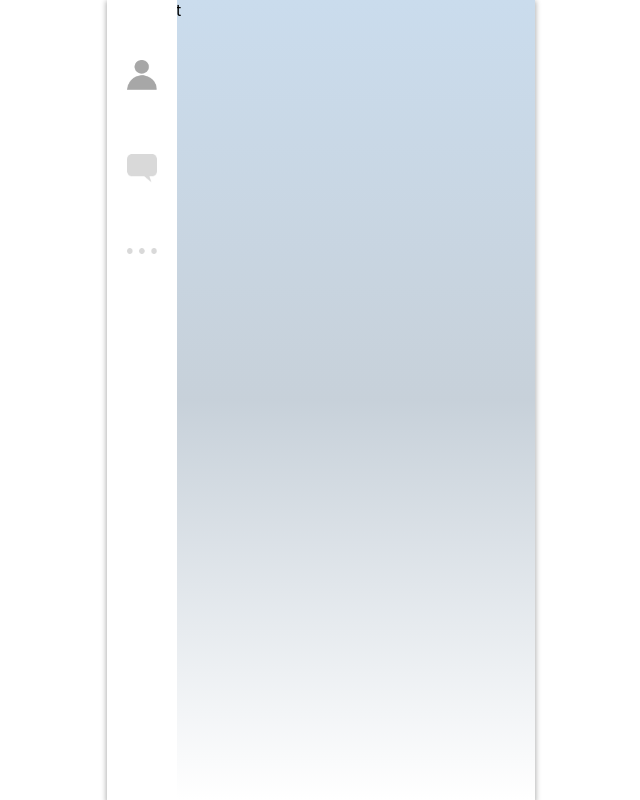
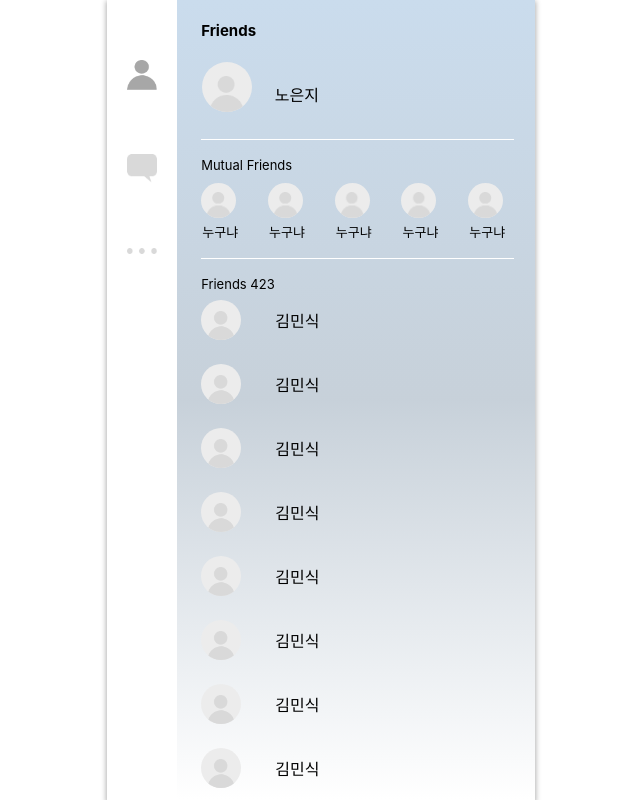
Before and after one commit to nonjee888/messanger_app, a React (Create React App) app: page /friends in a window 1280 px wide. Shown: the whole page, without its empty margins (319-959 px from the left). Built offline with nearby package versions, Linux system fonts and the light colour scheme.

Commit message:
[feat] FriendListPage view done

```diff
--- a/src/components/friends/FriendCard.tsx
+++ b/src/components/friends/FriendCard.tsx
@@ -1,7 +1,26 @@
-import React from "react";
+import "./style.scss";
+import user from "../../asset/images/user.png";
 
 const FriendCard = () => {
-  return <div>FriendCard</div>;
+  return (
+    <div
+      className="friendCard"
+      onClick={() => {
+        //프로필상세조회페이지
+      }}
+    >
+      <div className="friendProfile">
+        <div className="friendImgWrap">
+          <img
+            src={user}
+            alt="user"
+            style={{ margin: "27% 0 0 15%", width: "70%" }}
+          />
+        </div>
+        <div className="friendIdWrap">김민식</div>
+      </div>
+    </div>
+  );
 };
 
 export default FriendCard;
--- a/src/components/friends/FriendList.tsx
+++ b/src/components/friends/FriendList.tsx
@@ -1,7 +1,55 @@
-import React from "react";
+import FriendCard from "./FriendCard";
+import FriendMutualCard from "./FriendMutualCard";
+import user from "../../asset/images/user.png";
+import "./style.scss";
+import { useCallback, useState } from "react";
 
 const FriendList = () => {
-  return <div className="All">FriendList</div>;
+  return (
+    <div className="Pages" style={{ overflow: "auto" }}>
+      <div style={{ display: "flex" }}>
+        <div className="friends">Friends</div>
+      </div>
+      {/*내프로필*/}
+      <div className="myProfile">
+        <div className="myImgWrap">
+          <img
+            src={user}
+            alt="user"
+            style={{ margin: "27% 0 0 15%", width: "70%" }}
+          />
+        </div>
+        <div className="myIdWrap">노은지</div>
+      </div>
+      {/*추천친구목록*/}
+      <div className="divider" />
+      <div className="reckonFriends">Mutual Friends</div>
+      <div style={{ display: "flex", margin: "2% 0 0 22%" }}>
+        <FriendMutualCard />
+        <FriendMutualCard />
+        <FriendMutualCard />
+        <FriendMutualCard />
+        <FriendMutualCard />
+      </div>
+      <div className="divider" />
+      {/*친구목록*/}
+      <div className="friendsNum">Friends 423</div>
+      <FriendCard />
+      <FriendCard />
+      <FriendCard />
+      <FriendCard />
+      <FriendCard />
+      <FriendCard />
+      <FriendCard />
+      <FriendCard />
+      <FriendCard />
+      <FriendCard />
+      <FriendCard />
+      <FriendCard />
+      <FriendCard />
+      <FriendCard />
+    </div>
+  );
 };
 
 export default FriendList;
--- /dev/null
+++ b/src/components/friends/FriendMutualCard.tsx
@@ -0,0 +1,27 @@
+import user from "../../asset/images/user.png";
+
+const FriendMutualCard = () => {
+  return (
+    <>
+      <div
+        style={{ width: "12%", marginRight: "8%", cursor: "pointer" }}
+        onClick={() => {
+          //프로필상세조회페이지
+        }}
+      >
+        <div className="mutualProfile">
+          <img
+            src={user}
+            alt="user"
+            style={{ margin: "27% 0 0 15%", width: "70%" }}
+          />
+        </div>
+        <div className="mutualIdWrap">
+          <div className="muId">누구냐</div>
+        </div>
+      </div>
+    </>
+  );
+};
+
+export default FriendMutualCard;
--- /dev/null
+++ b/src/components/friends/FriendProfile.tsx
@@ -0,0 +1,5 @@
+const FriendProfile = () => {
+  return <div className="All">FriendProfile</div>;
+};
+
+export default FriendProfile;
--- /dev/null
+++ b/src/components/friends/style.scss
@@ -0,0 +1,93 @@
+$stShadow: 0 2px 5px 1px rgba(50, 47, 52, 0.16);
+$stFont: "Nanum Gothic Coding", monospace;
+$stFont-size: 15px;
+$stSmallFont: 13px;
+/*FriendList*/
+.Pages {
+  .friends {
+    margin: 5% 0 3% 22%;
+    font: $stFont;
+    font-size: $stFont-size;
+    font-weight: bold;
+  }
+
+  .myProfile {
+    cursor: pointer;
+    margin-left: 20%;
+    display: grid;
+    grid-template-columns: 18% 60%;
+    .myImgWrap {
+      margin: 15%;
+      width: 50px;
+      height: 50px;
+      border-radius: 100px;
+      background-color: #ececec;
+      object-fit: cover;
+      overflow: hidden;
+    }
+    .myIdWrap {
+      margin: 14% 0 0 10%;
+      font-weight: 500;
+      float: left;
+    }
+  }
+
+  .reckonFriends {
+    margin: 4% 0 0 22%;
+    font-size: $stSmallFont;
+  }
+  /*FriendMutualCard*/
+  .mutualProfile {
+    margin-top: 3%;
+    width: 35px;
+    height: 35px;
+    border-radius: 100px;
+    background-color: #ececec;
+    object-fit: cover;
+    overflow: hidden;
+  }
+  .mutualIdWrap {
+    margin-top: 2%;
+    .muId {
+      margin: 10% 0 0 3%;
+      font-size: $stSmallFont;
+    }
+  }
+  .divider {
+    margin: 4% 0 0 22%;
+    width: 73%;
+    border-top: 1px white solid;
+  }
+  .friendsNum {
+    margin: 4% 0 2% 22%;
+    font-size: $stSmallFont;
+  }
+}
+
+/*FriendCard*/
+.friendCard {
+  width: 100%;
+  height: 8%;
+  cursor: pointer;
+
+  // background-color: rgb(187, 155, 94);
+  .friendProfile {
+    display: grid;
+    margin-left: 22%;
+    align-items: center;
+    grid-template-columns: 18% 60% 22%;
+    .friendImgWrap {
+      width: 40px;
+      height: 40px;
+      border-radius: 100px;
+      background-color: #ececec;
+      object-fit: cover;
+      overflow: hidden;
+    }
+    .friendIdWrap {
+      margin-left: 7%;
+      font-weight: 500;
+      float: left;
+    }
+  }
+}
```
